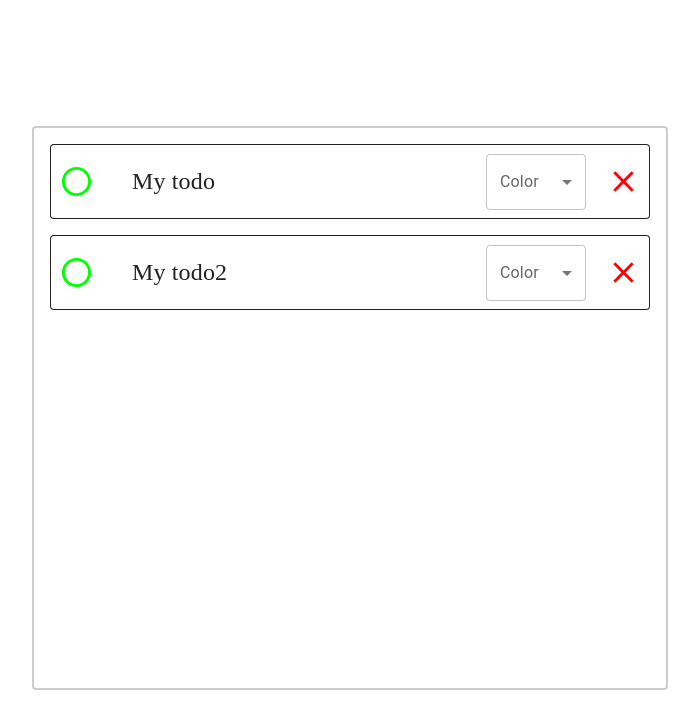
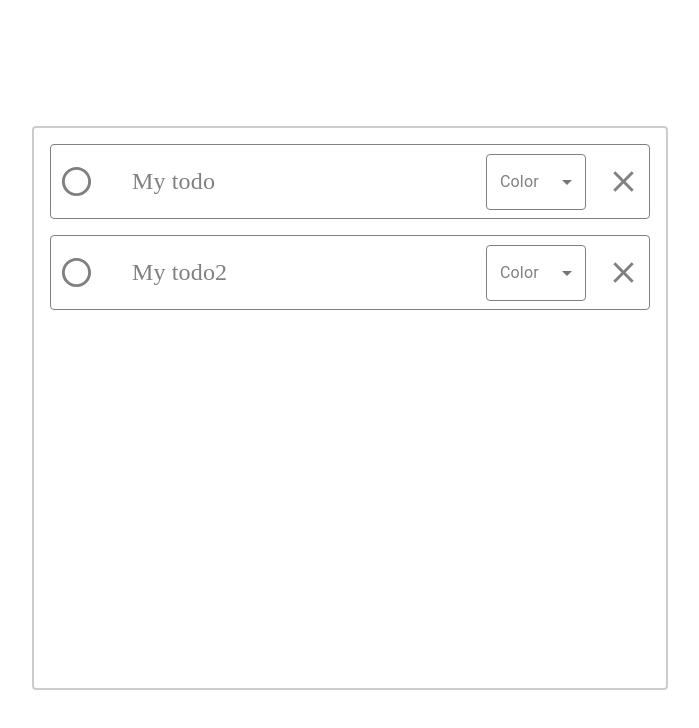
Before and after one commit to ar1elk/todo-list-client, a React (Create React App) app: page / in a window 1280 px wide. Shown: the top 728 px of the page, without its empty margins (290-989 px from the left). Built offline with nearby package versions, Linux system fonts and the light colour scheme.

Commit message:
Change default todo color to grey when deselecting a color

```diff
--- a/src/components/todo.tsx
+++ b/src/components/todo.tsx
@@ -15,7 +15,7 @@ import { useEffect, useState } from "react";
 import { TodoPaper } from "../styles/todoPaperStyle";
 import { CompleteTodoButton } from "../styles/completeTodoButtonStyle";
 import { ColorInputLabel } from "../styles/colorInputLabelStyle";
-import { ColorSelection } from "../styles/colorSelectionStyle";
+import { ColorSelection, defaultColor } from "../styles/colorSelectionStyle";
 import { RemoveTodoButton } from "../styles/removeTodoButtonStyle";
 import { TodoText } from "../styles/todoTextStyle";
 
@@ -23,7 +23,7 @@ export function Todo({
   id,
   text,
   isCompleted,
-  color = "",
+  color = "grey",
 }: TodoItem & { id: string }) {
   const dispatch = useDispatch();
   const [shouldFadeOut, setShouldFadeOut] = useState(false);
@@ -68,13 +68,21 @@ export function Todo({
           <ColorSelection
             labelId="color-select-label"
             id="color-select"
-            value={color}
+            todocolor={color}
             label="Color"
             MenuProps={{ PaperProps: { style: { maxHeight: "160px" } } }}
             onChange={(e) =>
-              dispatch(todoColored({ id: id, color: e.target.value as Color }))
+              dispatch(
+                todoColored({
+                  id: id,
+                  color: (e.target.value || defaultColor) as Color,
+                })
+              )
             }
           >
+            <MenuItem value="">
+              <em>none</em>
+            </MenuItem>
             {colors.map((color) => (
               <MenuItem key={color.id} value={color.value}>
                 {color.value}
--- a/src/datasets/colors.ts
+++ b/src/datasets/colors.ts
@@ -11,7 +11,7 @@ export type Color =
   | "blue"
   | "maroon"
   | "pink"
-  | "";
+  | "grey";
 
 export const colors: IdValuePair<Color>[] = [
   { id: 0, value: "red" },
--- a/src/styles/colorSelectionStyle.ts
+++ b/src/styles/colorSelectionStyle.ts
@@ -2,15 +2,17 @@ import styled from "@emotion/styled";
 import { Select } from "@mui/material";
 import { Color } from "../datasets/colors";
 
-export const ColorSelection = styled(Select)`
-  color: ${(props) => props.value as Color};
+export const defaultColor: Color = "grey";
+
+export const ColorSelection = styled(Select)<{ todocolor?: Color }>`
+  color: ${(props) => props.todocolor};
   &:focus {
     transition: border-color 100ms;
-    outline: 2px solid ${(props) => props.value as Color};
+    outline: 2px solid ${(props) => props.todocolor};
   }
   &.MuiOutlinedInput-root .MuiOutlinedInput-notchedOutline {
     transition: border-color 100ms;
-    border-color: ${(props) => props.value as Color};
+    border-color: ${(props) => props.todocolor};
   }
   min-width: 100px;
 `;
--- a/src/styles/completeTodoButtonStyle.ts
+++ b/src/styles/completeTodoButtonStyle.ts
@@ -3,6 +3,6 @@ import { IconButton } from "@mui/material";
 import { Color } from "../datasets/colors";
 
 export const CompleteTodoButton = styled(IconButton)`
-  color: ${(props) => (props.value || "lime") as Color};
+  color: ${(props) => props.value as Color};
   margin-right: 16px;
 `;
--- a/src/styles/removeTodoButtonStyle.ts
+++ b/src/styles/removeTodoButtonStyle.ts
@@ -3,6 +3,6 @@ import { IconButton } from "@mui/material";
 import { Color } from "../datasets/colors";
 
 export const RemoveTodoButton = styled(IconButton)`
-  color: ${(props) => (props.value || "red") as Color};
+  color: ${(props) => props.value as Color};
   margin-left: auto;
 `;
```
